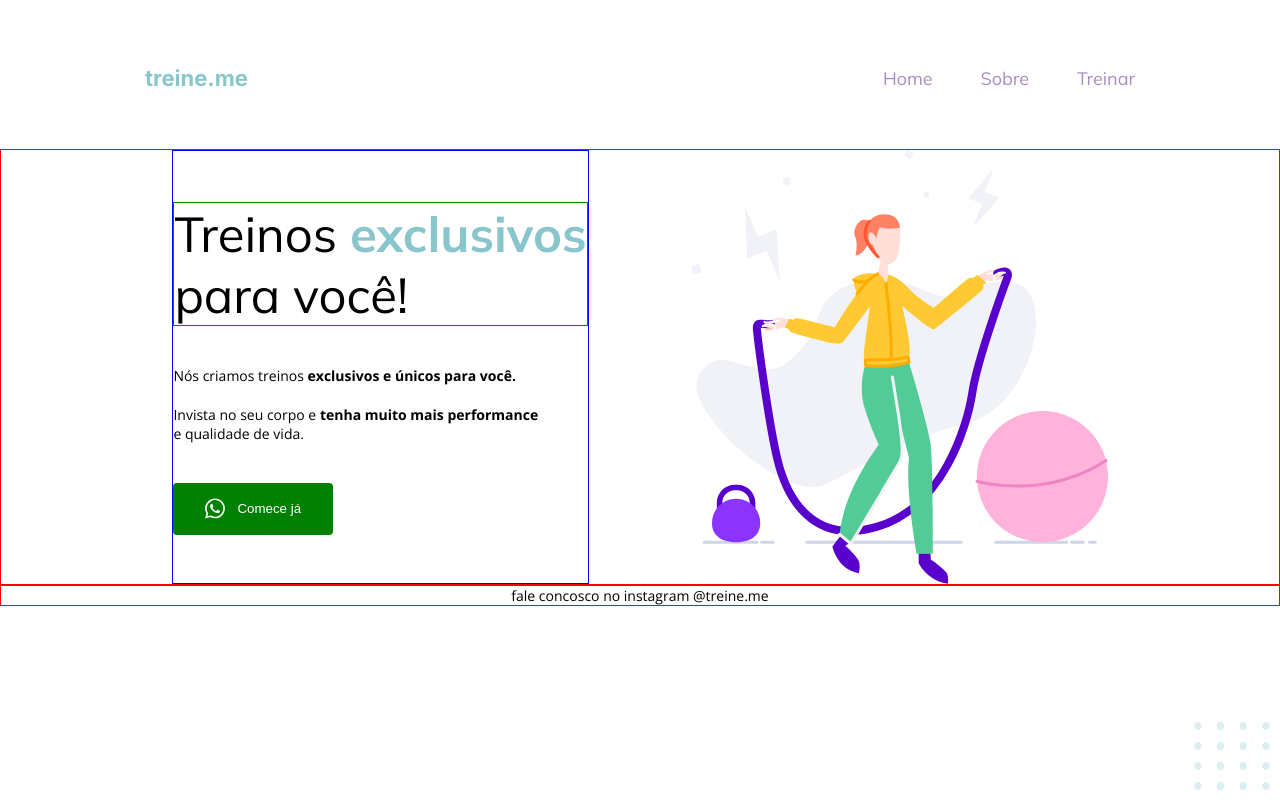
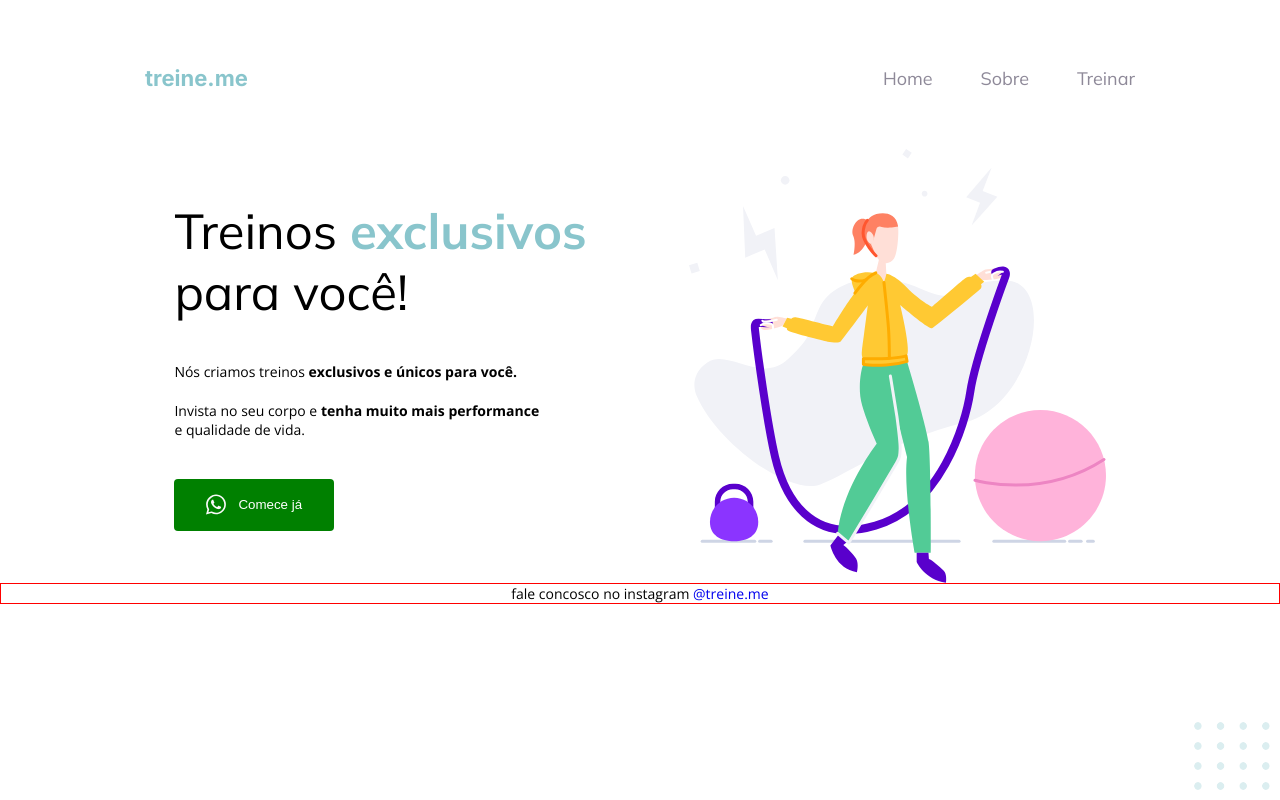
Before and after one commit to lucas-gabryel/treine.me, a plain HTML site: page index.html in a window 1280 px wide. Drawn offline with nearby package versions, Linux system fonts and the light colour scheme.

Commit message:
menu color repair

```diff
--- a/index.html
+++ b/index.html
@@ -35,7 +35,7 @@
         <img id="one" src="./img/fitness-jump.svg" alt="Mulher pulando corda, com equipamentos de ginástica.">
     </main>
     <footer>
-        <p>fale concosco no instagram @treine.me</p>
+        <p>fale concosco no instagram <a href="https://www.instagram.com/" target="_blank">@treine.me</a></p>
     </footer>
 
     <img src="./img/balls-decoration.svg" alt="bolas de decoração" id="balls">
--- a/style.css
+++ b/style.css
@@ -33,7 +33,7 @@ header ul {
     padding-left: 635px;
 }
 
-header li {
+header ul li a {
     font-family: 'Mulish', sans-serif;
     font-size: 18px;
     font-weight: 400;
@@ -41,20 +41,16 @@ header li {
     opacity: 0.5;
 }
 
-header li:hover {
+header ul li a:hover {
     font-weight: 700;
 }
 
 #hero {
-    border: 1px solid red;
-
     display: flex;
     justify-content: center;
 }
 
 #hero div {
-    border: 1px solid blue;
-
     padding-top: 51px;
     text-align: start;
 }
@@ -65,8 +61,6 @@ header li:hover {
     font-size: 49px;
 
     margin-bottom: 40px;
-
-    border: 1px solid green;
 }
 
 #hero div h1 strong {
```
